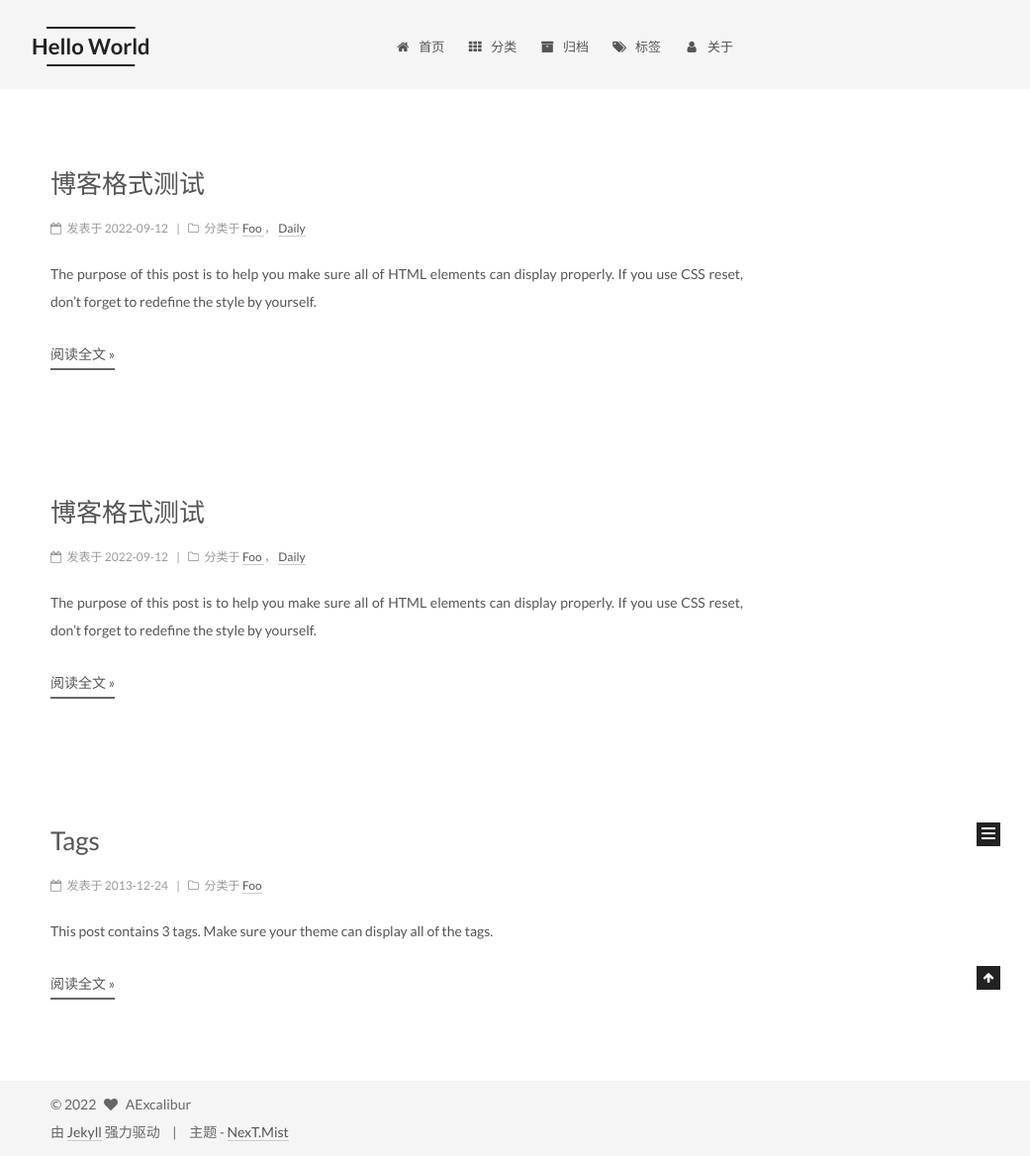
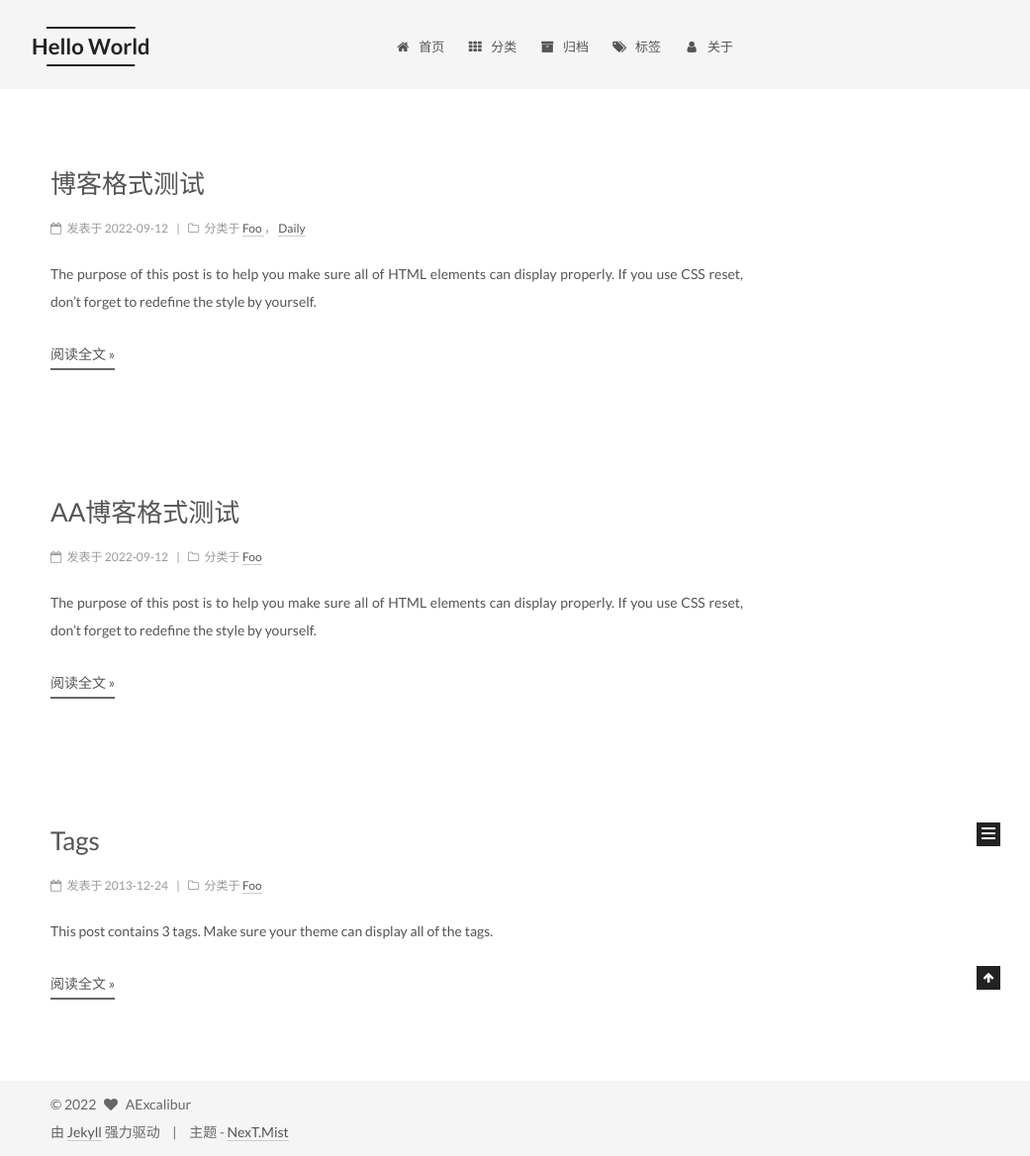
Before and after one commit to PRC-AExcalibur/PRC-AExcalibur.GitHub.io, a Jekyll site: the page built from index.html, in a window 1280 px wide. Shown: the whole page at 99% size, without its empty margins (239-1280 px from the left). Built offline with Jekyll 4.4.1, drawn with Linux system fonts in a browser that asks for light colours; the list of posts is cut into pages by our own code.

Commit message:
Update 2013-09-11-artical-test.md

```diff
--- a/_posts/2013-09-11-artical-test.md
+++ b/_posts/2013-09-11-artical-test.md
@@ -1,12 +1,10 @@
 ---
-title:  博客格式测试
+title:  AA博客格式测试
 date: 2022-09-12 16:31:06
 categories:
 - Foo
-- Daily
 tags:
 - Foo
-- daily
 ---
 
 The purpose of this post is to help you make sure all of HTML elements can display properly. If you use CSS reset, don't forget to redefine the style by yourself.
```
